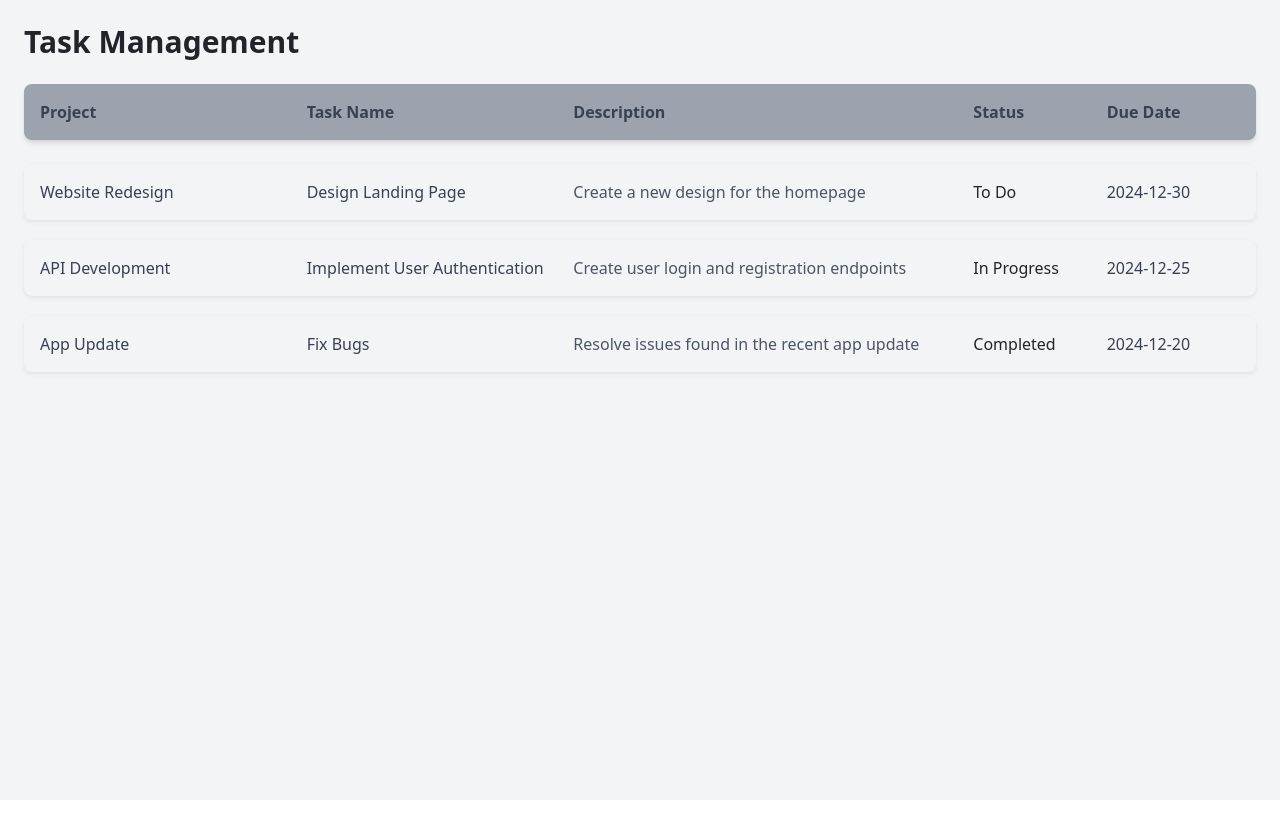
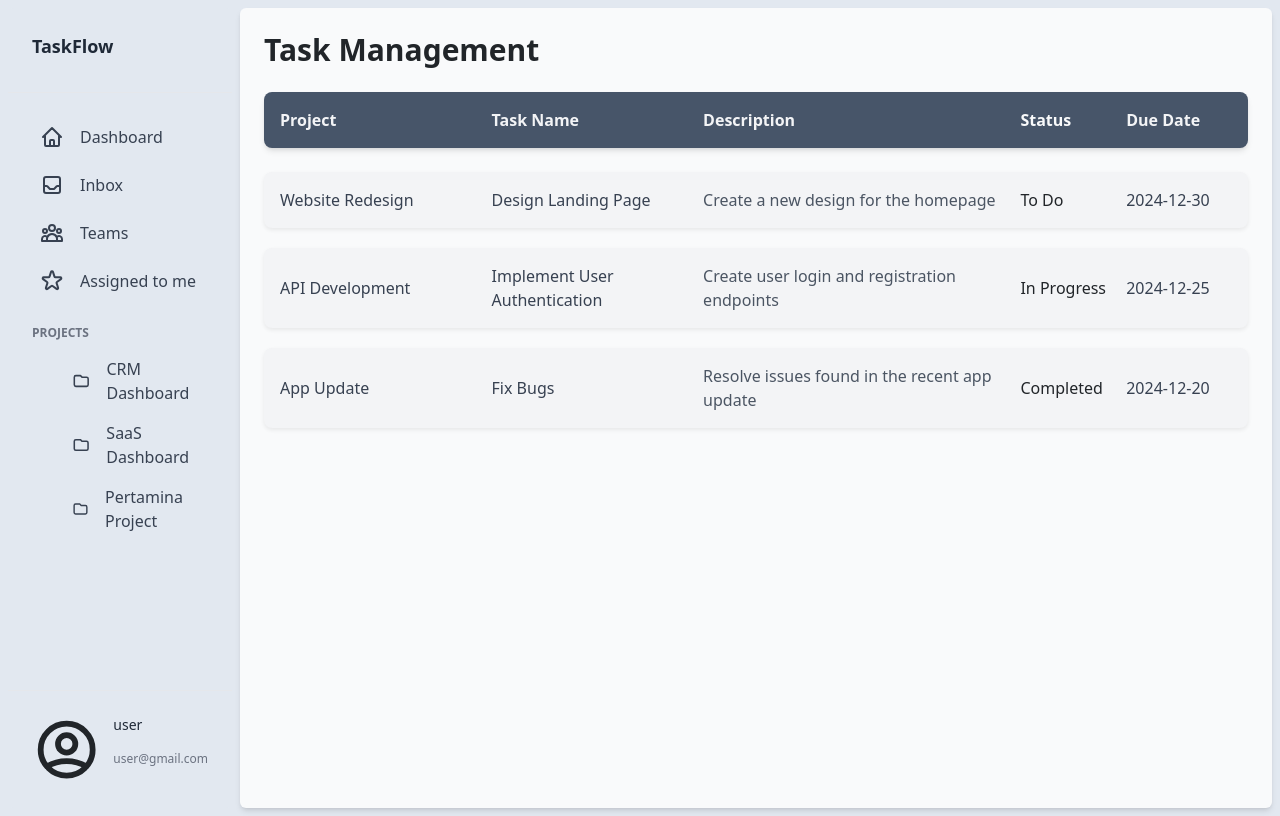
Before and after one commit to Louay012/project_management, a React (Create React App) app: page /tasks in a window 1280 px wide. Built offline with nearby package versions, Linux system fonts and the light colour scheme.

Commit message:
side bar

```diff
--- a/package.json
+++ b/package.json
@@ -3,6 +3,7 @@
   "version": "0.1.0",
   "private": true,
   "dependencies": {
+    "@heroicons/react": "^1.0.6",
     "autoprefixer": "^10.4.20",
     "bootstrap": "^5.3.3",
     "cra-template": "1.2.0",
--- /dev/null
+++ b/src/sidebar.jsx
@@ -0,0 +1,111 @@
+import React from "react";
+import { Link } from "react-router-dom";
+import {
+  HomeIcon,
+  InboxIcon,
+  UserGroupIcon,
+  StarIcon,
+  FolderIcon ,
+  UserCircleIcon
+} from "@heroicons/react/outline";
+
+const Sidebar = () => {
+  return (
+    <div className="h-screen w-56 bg-slate-200  flex flex-col rounded">
+      {/* Logo */}
+      <div className="px-6 py-4 border-b">
+        <h1 className="text-lg font-bold text-gray-800">TaskFlow</h1>
+      </div>
+
+      {/* Navigation */}
+      <div className="flex-1 overflow-y-auto">
+        <ul className="mt-4 space-y-2 px-4">
+          <li>
+            <Link
+              to="/dashboard"
+              className="flex items-center gap-3 p-2 text-gray-700 hover:bg-slate-300 rounded-md no-underline"
+            >
+              <HomeIcon className="w-6 h-6" />
+              <span>Dashboard</span>
+            </Link>
+          </li>
+          <li>
+            <Link
+              to="/inbox"
+              className="flex items-center gap-3 p-2 text-gray-700 hover:bg-slate-300 no-underline rounded-md"
+            >
+              <InboxIcon className="w-6 h-6" />
+              <span>Inbox</span>
+            </Link>
+          </li>
+          <li>
+            <Link
+              to="/teams"
+              className="flex items-center gap-3 p-2 text-gray-700 hover:bg-slate-300 no-underline rounded-md"
+            >
+              <UserGroupIcon className="w-6 h-6" />
+              <span>Teams</span>
+            </Link>
+          </li>
+          <li>
+            <Link
+              to="/assigned-to-me"
+              className="flex items-center gap-3 p-2 text-gray-700 hover:bg-slate-300 no-underline rounded-md"
+            >
+              <StarIcon className="w-6 h-6" />
+              <span>Assigned to me</span>
+            </Link>
+          </li>
+
+        </ul>
+
+        {/* Project Section */}
+        <div className="mt-6 px-4">
+          <h2 className="text-xs font-semibold text-gray-500 uppercase">Projects</h2>
+          <ul className="mt-2 ">
+            <li>
+              <Link
+                to="/projects/crm-dashboard"
+                className="flex items-center gap-3 p-2 text-gray-700 hover:bg-slate-300 no-underline rounded-md"
+              >
+                <FolderIcon className="w-6 h-6" />
+                <span>CRM Dashboard</span>
+              </Link>
+            </li>
+            <li>
+              <Link
+                to="/projects/saas-dashboard"
+                className="flex items-center gap-3 p-2 text-gray-700 hover:bg-slate-300 no-underline rounded-md"
+              >
+                <FolderIcon className="w-6 h-6" />
+                <span>SaaS Dashboard</span>
+              </Link>
+            </li>
+            <li>
+              <Link
+                to="/projects/pertamina"
+                className="flex items-center gap-3 p-2 text-gray-700 hover:bg-slate-300 no-underline  rounded-md"
+              >
+                <FolderIcon className="w-6 h-6" />
+                <span>Pertamina Project</span>
+              </Link>
+            </li>
+          </ul>
+        </div>
+      </div>
+
+      {/* Footer */}
+      <div className="px-6 py-4 border-t">
+        <div className="flex items-center space-x-3">
+          <UserCircleIcon className=""></UserCircleIcon>
+          <div>
+            <p className="text-sm font-medium text-gray-800">user</p>
+            <p className="text-xs text-gray-500">user@gmail.com</p>
+          </div>
+        </div>
+      </div>
+    </div>
+  );
+};
+
+export default Sidebar;
--- a/src/taskCard.jsx
+++ b/src/taskCard.jsx
@@ -1,6 +1,7 @@
 import React, { useState } from "react";
 import { FaUpload, FaRegComment } from "react-icons/fa";
 // handle_submit and useref when cancel
+
 const TaskRow = ({ task, isSelected, onSelect }) => {
   const [message, setMessage] = useState("");
   const [file, setFile] = useState(null);
--- a/src/tasks.jsx
+++ b/src/tasks.jsx
@@ -1,5 +1,10 @@
 import React, { useState } from "react";
 import TaskRow from "./taskCard"; // Import TaskRow
+import Sidebar from "./sidebar";
+<link
+  href="https://fonts.googleapis.com/icon?family=Material+Icons"
+  rel="stylesheet"
+/>
 
 const Task= () => {
   const [tasks, setTasks] = useState([
@@ -15,32 +20,34 @@ const Task= () => {
   };
 
   return (
-    <div className="p-6 bg-gray-100 min-h-screen">
+    <div className="w-full min-h-screen flex p-2 bg-slate-200 gap-2">
+        <Sidebar></Sidebar>
+        <div className="flex-1 p-6 bg-gray-50 min-h-screen rounded shadow-md">
           <h1 className="text-3xl font-semibold mb-6">Task Management</h1>
 
           {/* Task Column Titles */}
           <div
-        className="flex bg-gray-400 p-3 rounded-lg shadow-md mb-4"
+            className="flex bg-slate-600 p-3 rounded-lg shadow-md mb-4"
             style={{ display: "grid", gridTemplateColumns: "2fr 2fr 3fr 1fr 1fr " }}
           >
             <div className="flex flex-col justify-center items-start"  >
-          <span className="font-bold text-gray-700">Project </span>
+              <span className="font-bold text-gray-100">Project </span>
             </div>
 
             <div className="flex flex-col justify-center items-start"  >
-          <span className="font-bold text-gray-700">Task Name</span>
+              <span className="font-bold text-gray-100">Task Name</span>
             </div>
 
             <div className="flex flex-col justify-center items-start"  >
-          <span className="font-bold text-gray-700">Description</span>
+              <span className="font-bold text-gray-100">Description</span>
             </div>
 
             <div className="flex flex-col justify-center items-start"  >
-          <span className="font-bold text-gray-700">Status</span>
+              <span className="font-bold text-gray-50">Status</span>
             </div>
 
             <div className="flex flex-col justify-center items-start"  >
-          <span className="font-bold text-gray-700">Due Date</span>
+              <span className="font-bold text-gray-100">Due Date</span>
             </div>
           </div>
 
@@ -56,6 +63,7 @@ const Task= () => {
             ))}
           </div>
         </div>
+    </div>
   );
 };
 
```
Also changed, not shown: 1 other file (tests, documents, lock files or other folders). Lines whose indentation alone changed are shown as unchanged.
